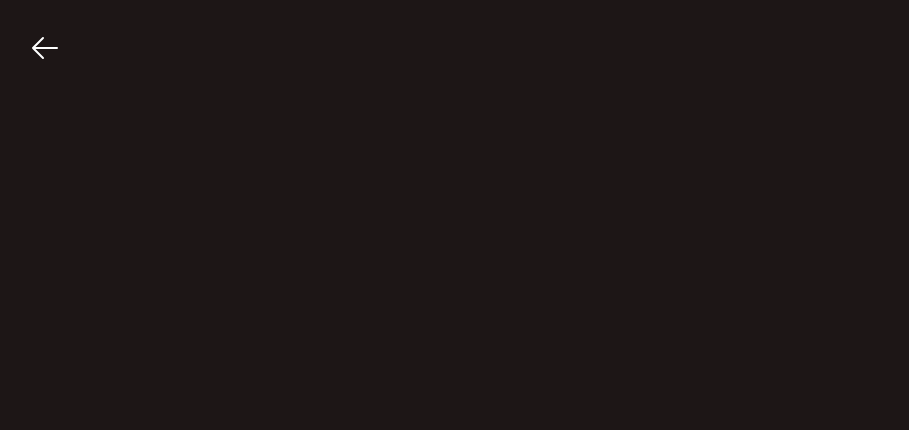
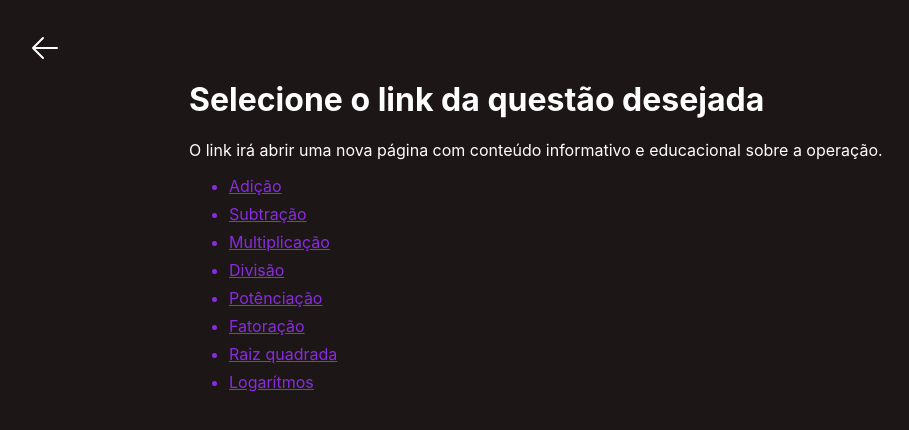
Before and after one commit to Matheus-OliRod/Math-defender-rivals, a React (Create React App) app in the folder frontend/: page /compedium in a window 1280 px wide. Shown: the top 430 px of the page, without its empty margins (3-912 px from the left). Built offline with nearby package versions, Linux system fonts and the light colour scheme; a web font is replaced by a local one.

Commit message:
Basic front design done. Starting backend

```diff
--- a/frontend/src/pages/Compedium/Compedium.css
+++ b/frontend/src/pages/Compedium/Compedium.css
@@ -0,0 +1,17 @@
+
+.compedium {
+    width: 70%;
+    margin: 5rem auto;
+
+    color: white;
+}
+
+.link-holder {
+    display: flex;
+    flex-direction: column;
+    gap: .5rem;
+}
+
+.link-holder a {
+    color: blueviolet;
+}
--- a/frontend/src/pages/Compedium/Compedium.jsx
+++ b/frontend/src/pages/Compedium/Compedium.jsx
@@ -6,8 +6,24 @@ export default function Compedium() {
         <div className="compedium">
             <BackToMenu />
 
-            <div className="selection-holder"></div>
-            <div className="equation-info"></div>
+            <div className="selection-holder">
+
+                <h1>Selecione o link da questão desejada</h1>
+                <p>O link irá abrir uma nova página com conteúdo informativo e educacional sobre a operação.</p>
+
+                <ul className="link-holder">
+
+                    <a rel="noopener noreferrer" target="_blank" href="https://mundoeducacao.uol.com.br/matematica/adicao.htm"><li>Adição</li></a>
+                    <a rel="noopener noreferrer" target="_blank" href="https://mundoeducacao.uol.com.br/matematica/subtracao.htm"><li>Subtração</li></a>
+                    <a rel="noopener noreferrer" target="_blank" href="https://mundoeducacao.uol.com.br/matematica/multiplicacao.htm"><li>Multiplicação</li></a>
+                    <a rel="noopener noreferrer" target="_blank" href="https://mundoeducacao.uol.com.br/matematica/divisao.htm"><li>Divisão</li></a>
+                    <a rel="noopener noreferrer" target="_blank" href="https://mundoeducacao.uol.com.br/matematica/potenciacao.htm"><li>Potênciação</li></a>
+                    <a rel="noopener noreferrer" target="_blank" href="https://mundoeducacao.uol.com.br/matematica/fatoracao-de-polinomio.htm"><li>Fatoração</li></a>
+                    <a rel="noopener noreferrer" target="_blank" href="https://mundoeducacao.uol.com.br/matematica/calculando-raiz-quadrada-um-numero.htm"><li>Raiz quadrada</li></a>
+                    <a rel="noopener noreferrer" target="_blank" href="https://mundoeducacao.uol.com.br/matematica/logaritmos.htm"><li>Logarítmos</li></a>
+                </ul>
+
+            </div>
         </div>
     )
 }
```
